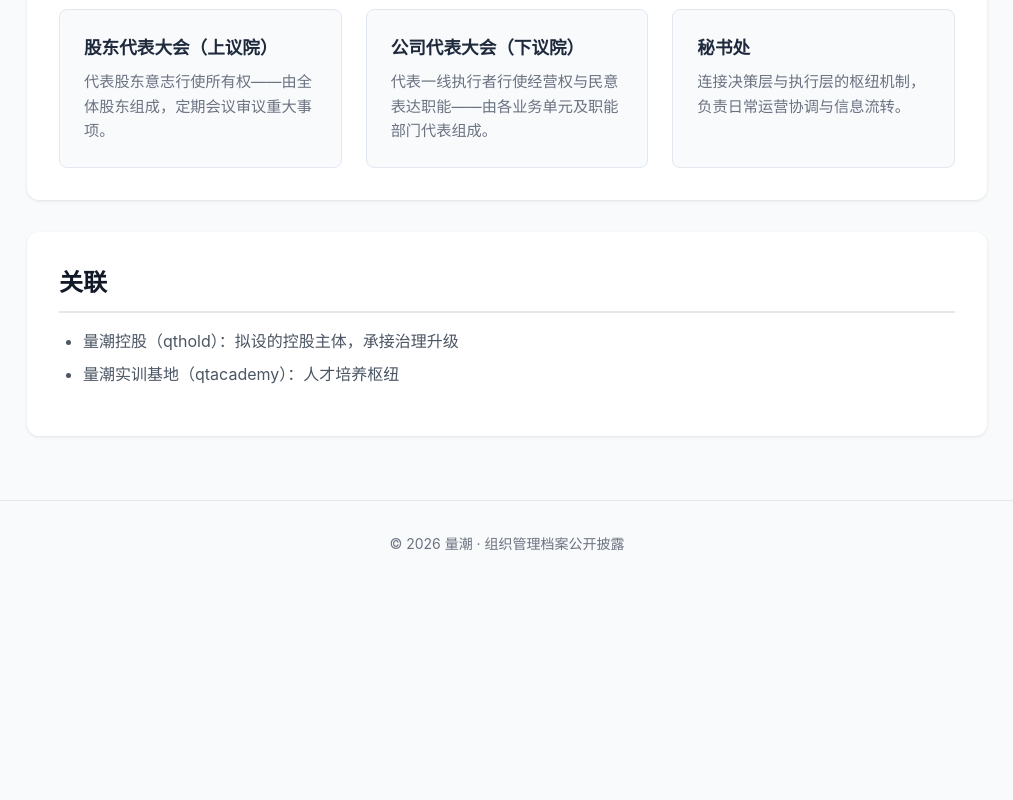
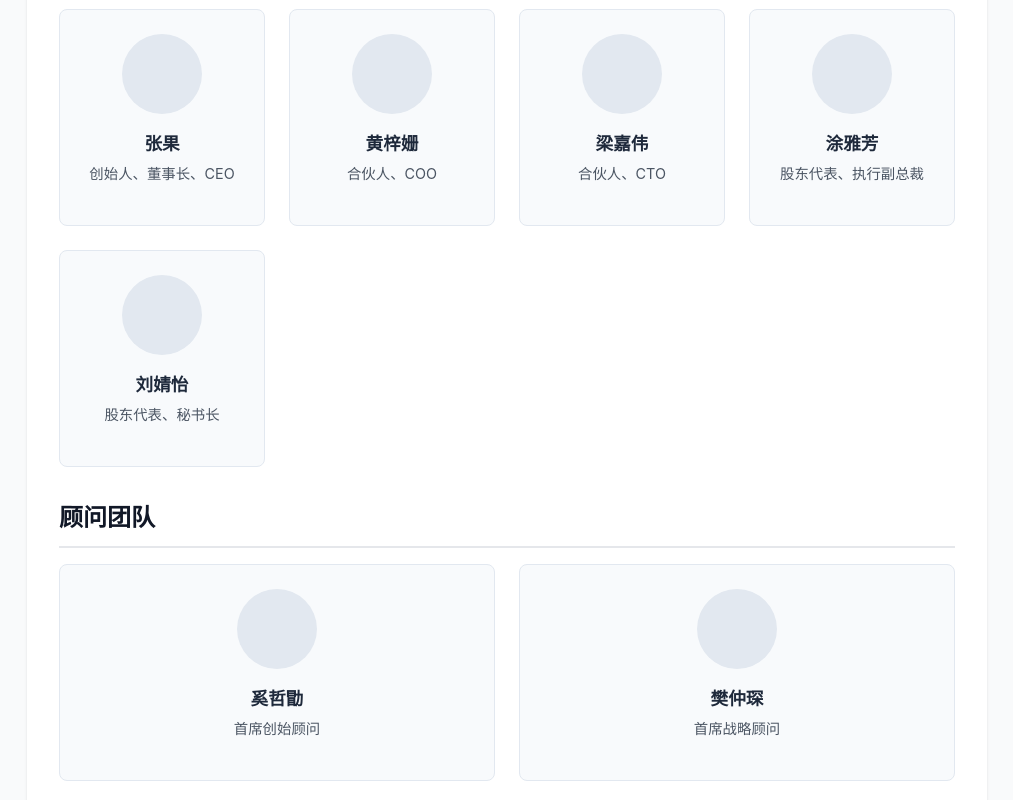
Before and after one commit to quanttide/qtorg, a React (Vite) app in the folder src/site/: page /qttech in a window 1280 px wide. Shown: the part 2580-3380 px from the top of the page, without its empty margins (133-1146 px from the left). Before the commit the page ends 3199 px from the top, so only its background shows below. Built offline with nearby package versions, Linux system fonts and the light colour scheme.

Commit message:
feat(qttech): 新增管理团队和顾问团队展示
- 管理团队：张果、黄梓姗、梁嘉伟、涂雅芳、刘婧怡
- 顾问团队：奚哲勖、樊仲琛
- 照片留空（占位符）

```diff
--- a/src/site/src/index.css
+++ b/src/site/src/index.css
@@ -389,3 +389,48 @@ footer {
   font-size: 0.9rem;
   margin: 0;
 }
+
+/* 团队成员样式 */
+.team-grid {
+  display: grid;
+  grid-template-columns: repeat(auto-fit, minmax(180px, 1fr));
+  gap: 1.5rem;
+  margin-bottom: 2rem;
+}
+
+.team-card {
+  background: #f8fafc;
+  border: 1px solid #e2e8f0;
+  border-radius: 8px;
+  padding: 1.5rem;
+  text-align: center;
+  transition: all 0.3s ease;
+}
+
+.team-card:hover {
+  transform: translateY(-2px);
+  box-shadow: 0 4px 12px rgba(0,0,0,0.1);
+}
+
+.team-photo-placeholder {
+  width: 80px;
+  height: 80px;
+  border-radius: 50%;
+  background: #e2e8f0;
+  margin: 0 auto 1rem auto;
+  display: flex;
+  align-items: center;
+  justify-content: center;
+}
+
+.team-card h4 {
+  font-size: 1.1rem;
+  color: #1e293b;
+  margin-bottom: 0.25rem;
+}
+
+.team-title {
+  color: #6b7280;
+  font-size: 0.9rem;
+  margin: 0;
+}
--- a/src/site/src/pages/qttech/index.tsx
+++ b/src/site/src/pages/qttech/index.tsx
@@ -101,6 +101,51 @@ export default function Qttech() {
       </section>
 
       <section className="page-section">
+        <h3>管理团队</h3>
+        <div className="team-grid">
+          <div className="team-card">
+            <div className="team-photo-placeholder"></div>
+            <h4>张果</h4>
+            <p className="team-title">创始人、董事长、CEO</p>
+          </div>
+          <div className="team-card">
+            <div className="team-photo-placeholder"></div>
+            <h4>黄梓姗</h4>
+            <p className="team-title">合伙人、COO</p>
+          </div>
+          <div className="team-card">
+            <div className="team-photo-placeholder"></div>
+            <h4>梁嘉伟</h4>
+            <p className="team-title">合伙人、CTO</p>
+          </div>
+          <div className="team-card">
+            <div className="team-photo-placeholder"></div>
+            <h4>涂雅芳</h4>
+            <p className="team-title">股东代表、执行副总裁</p>
+          </div>
+          <div className="team-card">
+            <div className="team-photo-placeholder"></div>
+            <h4>刘婧怡</h4>
+            <p className="team-title">股东代表、秘书长</p>
+          </div>
+        </div>
+
+        <h3>顾问团队</h3>
+        <div className="team-grid">
+          <div className="team-card">
+            <div className="team-photo-placeholder"></div>
+            <h4>奚哲勖</h4>
+            <p className="team-title">首席创始顾问</p>
+          </div>
+          <div className="team-card">
+            <div className="team-photo-placeholder"></div>
+            <h4>樊仲琛</h4>
+            <p className="team-title">首席战略顾问</p>
+          </div>
+        </div>
+      </section>
+
+      <section className="page-section">
         <h3>治理架构</h3>
         <div className="governance-grid">
           <div className="governance-card">
```
